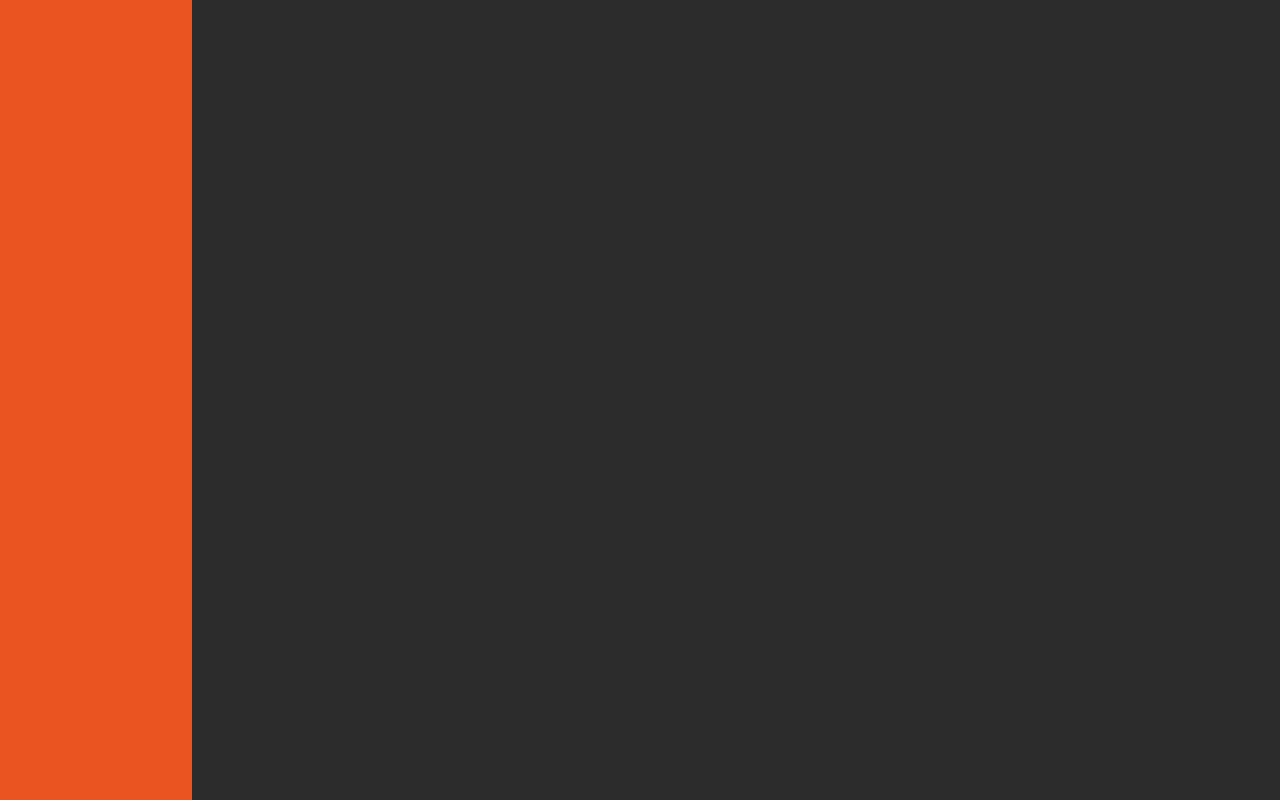
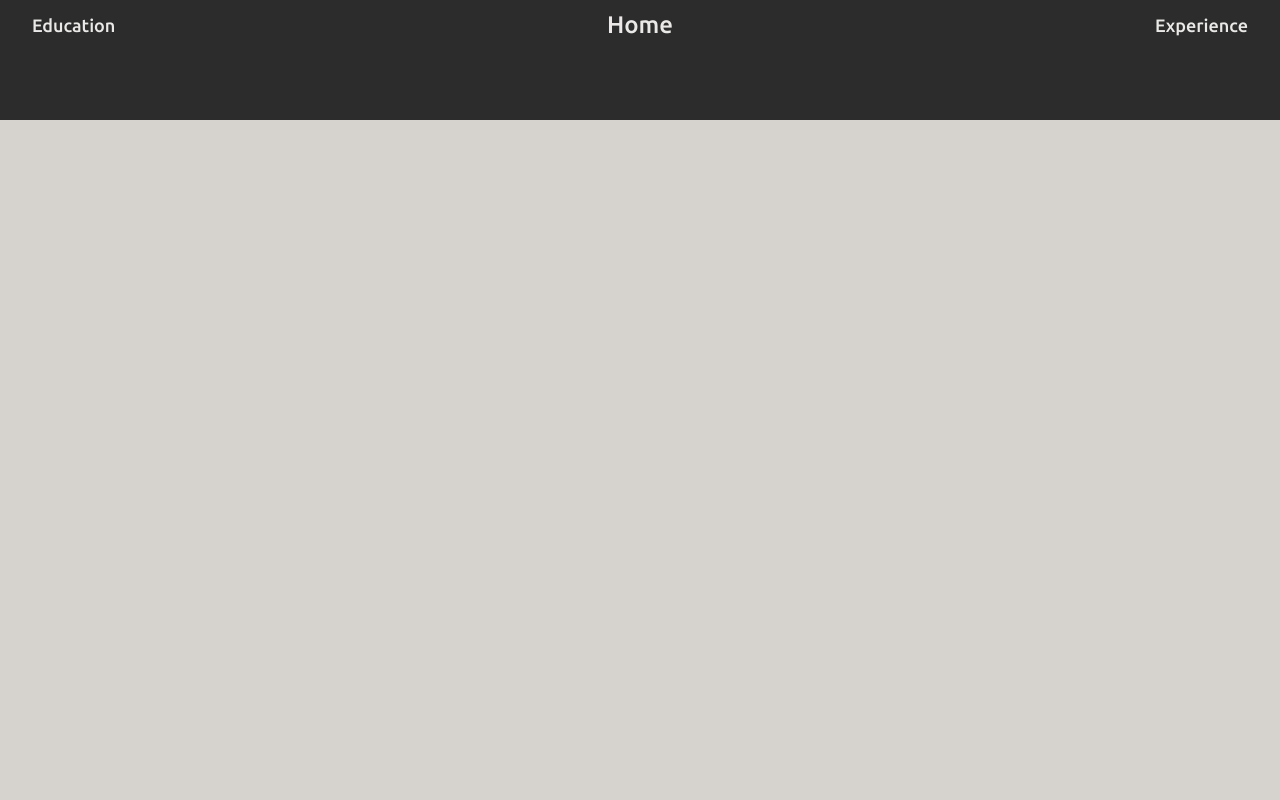
Before and after one commit to kirito-kirtiraj/portfolio, a React (Create React App) app: page / in a window 1280 px wide. Built offline with nearby package versions, Linux system fonts and the light colour scheme.

Commit message:
feat: header added

```diff
--- a/src/App.js
+++ b/src/App.js
@@ -9,6 +9,10 @@
 import { Context } from './context/store'
 import { setActiveRef, setPeek, setRefs } from './context/actions'
 import './App.scss'
+import '@fontsource/ubuntu/300.css'
+import '@fontsource/ubuntu/400.css'
+import '@fontsource/ubuntu/500.css'
+import '@fontsource/ubuntu/700.css'
 
 function App() {
   const home = useRef(null)
--- a/src/animations/transitions.js
+++ b/src/animations/transitions.js
@@ -1,6 +1,6 @@
 import gsap from 'gsap'
 
-const duration = 1.5
+const duration = 1
 const ease = 'expo'
 
 export const swipeLeft = (exitingElement, enteringElement) => {
--- a/src/assets/scss/tokens.scss
+++ b/src/assets/scss/tokens.scss
@@ -15,6 +15,11 @@
 $token-font-size-xl: 1.5rem;
 $token-font-size-xxl: 2rem;
 $token-font-size-xxxl: 2.5rem;
+
+$token-font-weight-light: 300;
+$token-font-weight-regular: 400;
+$token-font-weight-medium: 500;
+$token-font-weight-bold: 700;
 
 $token-color-primary: #e95420;
 $token-color-aubergine-light: #77216f;
--- /dev/null
+++ b/src/components/molecules/Header/Header.jsx
@@ -0,0 +1,25 @@
+import PropTypes from 'prop-types'
+
+import './styles.scss'
+
+export const Header = ({ centerText, leftText, rightText }) => {
+  return (
+    <header className="header">
+      <p className="header__text-side">{leftText}</p>
+      <p className="header__text-center">{centerText}</p>
+      <p className="header__text-side">{rightText}</p>
+    </header>
+  )
+}
+
+Header.propTypes = {
+  centerText: PropTypes.string,
+  leftText: PropTypes.string,
+  rightText: PropTypes.string,
+}
+
+Header.defaultProps = {
+  centerText: '',
+  leftText: '',
+  rightText: '',
+}
--- /dev/null
+++ b/src/components/molecules/Header/index.js
@@ -0,0 +1 @@
+export * from './Header'
--- /dev/null
+++ b/src/components/molecules/Header/styles.scss
@@ -0,0 +1,25 @@
+@import '../../../assets/scss/tokens.scss';
+
+.header {
+  display: flex;
+  justify-content: space-between;
+  align-items: center;
+  padding: $token-spacing-4 $token-spacing-8 0;
+  color: $token-color-lighter;
+  position: relative;
+
+  &__text {
+    &-side {
+      font-size: $token-font-size-lg;
+      font-weight: $token-font-weight-medium;
+    }
+
+    &-center {
+      font-size: $token-font-size-xl;
+      font-weight: $token-font-weight-medium;
+      position: absolute;
+      left: 50%;
+      transform: translate(-50%);
+    }
+  }
+}
--- /dev/null
+++ b/src/components/molecules/index.js
@@ -0,0 +1 @@
+export * from './Header'
--- a/src/components/organisms/Education/Education.jsx
+++ b/src/components/organisms/Education/Education.jsx
@@ -5,6 +5,7 @@
 import { swipeLeft } from '../../../animations/transitions'
 import { setActiveRef } from '../../../context/actions'
 import { Context } from '../../../context/store'
+import { Header } from '../../molecules'
 import './styles.scss'
 
 export const Education = React.forwardRef((props, ref) => {
@@ -15,8 +16,10 @@
     swipeLeft(ref.current, homeRef)
     dispatch(setActiveRef(homeRef))
   }
+
   return (
     <section ref={ref} className="education">
+      <Header rightText="Home" centerText="Education" />
       {ref.current === activeRef && (
         <div
           className="education__peek-right"
--- a/src/components/organisms/Experience/Experience.jsx
+++ b/src/components/organisms/Experience/Experience.jsx
@@ -5,6 +5,7 @@
 import { swipeRight } from '../../../animations/transitions'
 import { setActiveRef } from '../../../context/actions'
 import { Context } from '../../../context/store'
+import { Header } from '../../molecules'
 import './styles.scss'
 
 export const Experience = React.forwardRef((props, ref) => {
@@ -16,6 +17,7 @@
   }
   return (
     <section ref={ref} className="experience">
+      <Header leftText="Home" centerText="Experience" />
       {ref.current === activeRef && (
         <div
           className="experience__peek-left"
--- a/src/components/organisms/Home/Home.jsx
+++ b/src/components/organisms/Home/Home.jsx
@@ -17,6 +17,7 @@
 } from '../../../animations/transitions'
 import { setActiveRef } from '../../../context/actions'
 import './styles.scss'
+import { Header } from '../../molecules'
 
 export const Home = React.forwardRef((props, ref) => {
   const { state, dispatch } = useContext(Context)
@@ -39,6 +40,11 @@
 
   return (
     <section ref={ref} className="home">
+      <Header
+        leftText="Education"
+        centerText="Home"
+        rightText="Experience"
+      />
       {ref.current === activeRef && (
         <>
           <div
@@ -65,6 +71,9 @@
           ></div>
         </>
       )}
+      <footer className="footer">
+        <p>More About Me</p>
+      </footer>
     </section>
   )
 })
--- a/src/components/organisms/Home/styles.scss
+++ b/src/components/organisms/Home/styles.scss
@@ -3,6 +3,9 @@
 
 .home {
   @include section(0, 0, $token-color-darkest);
+  display: flex;
+  flex-direction: column;
+  justify-content: space-between;
 
   &__peek {
     &-left {
@@ -18,3 +21,12 @@
     }
   }
 }
+
+.footer {
+  display: flex;
+  justify-content: center;
+  color: $token-color-lighter;
+  font-size: $token-font-size-lg;
+  font-weight: $token-font-weight-medium;
+  padding-bottom: $token-spacing-4;
+}
```
